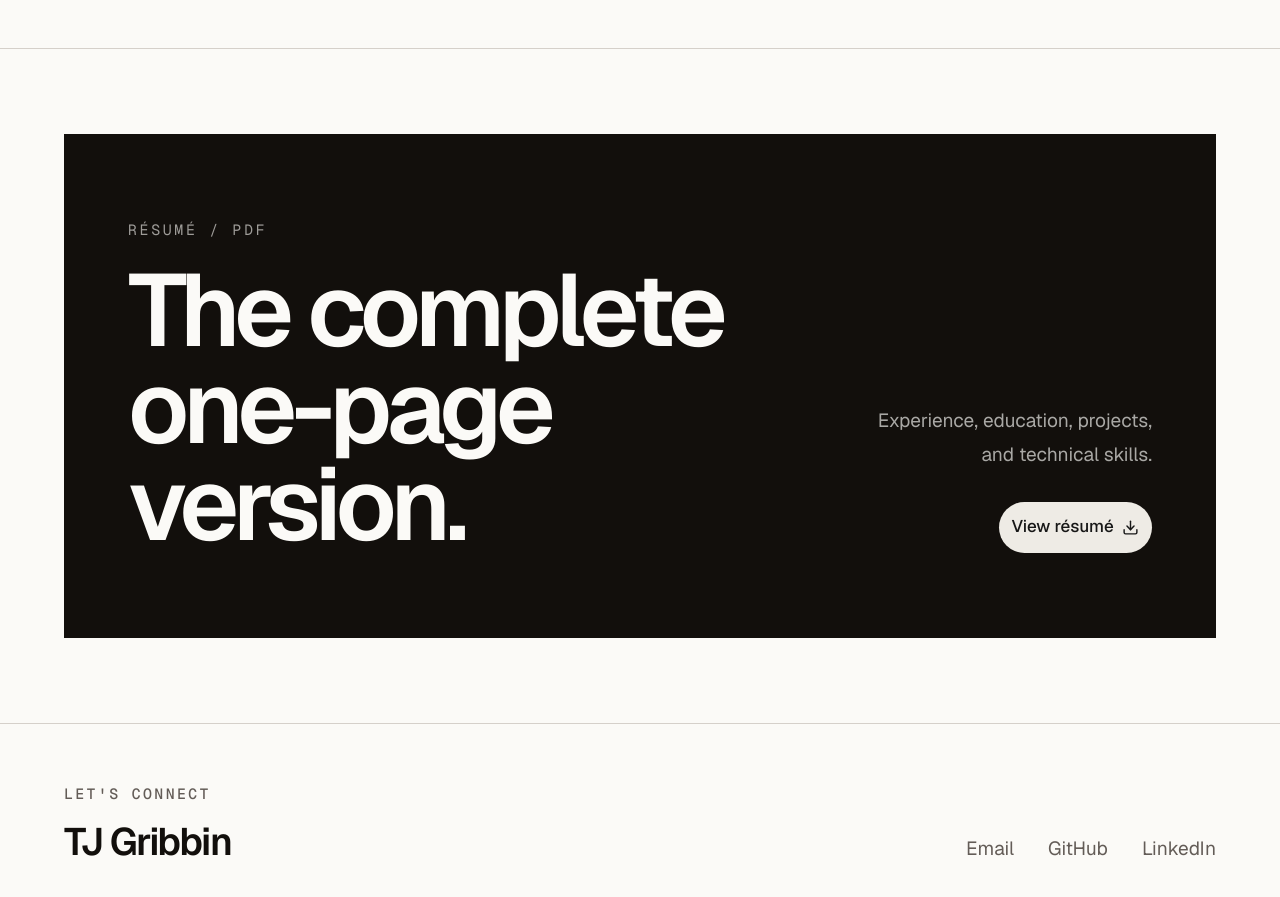
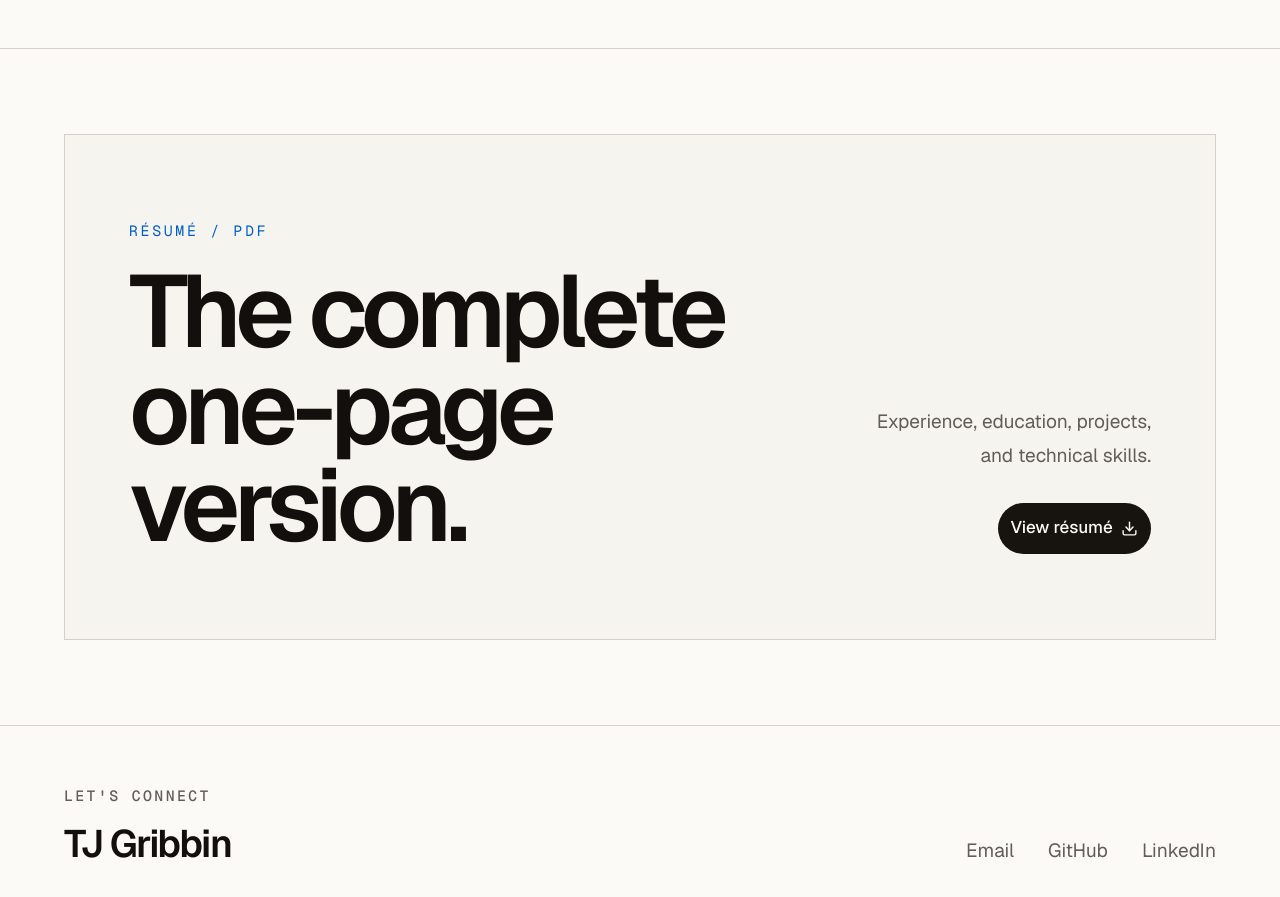
Before and after one commit to timothygribbin/personal-website-updated, a Next.js app: page / in a window 1280 px wide. Shown: the part 5860-6757 px from the top of the page. Built offline with nearby package versions, Linux system fonts and the light colour scheme.

Commit message:
fix: align resume section with dark theme

```diff
--- a/app/page.tsx
+++ b/app/page.tsx
@@ -230,9 +230,9 @@ export default function Home() {
         </section>
 
         <section id="resume" className="px-6 py-16 md:px-[5vw] md:py-20">
-          <div className="grid gap-12 bg-foreground px-8 py-12 text-background sm:px-12 sm:py-16 lg:grid-cols-12 lg:items-end lg:px-[5vw] lg:py-20">
+          <div className="grid gap-12 border border-border bg-muted/45 px-8 py-12 text-foreground sm:px-12 sm:py-16 lg:grid-cols-12 lg:items-end lg:px-[5vw] lg:py-20">
             <div className="lg:col-span-8">
-              <p className="font-mono text-sm uppercase tracking-[0.18em] text-background/60">
+              <p className="font-mono text-sm uppercase tracking-[0.18em] text-[var(--signal)]">
                 Résumé / PDF
               </p>
               <h2 className="mt-5 max-w-[12ch] text-5xl font-semibold leading-[0.95] tracking-[-0.055em] sm:text-7xl lg:text-8xl">
@@ -240,14 +240,14 @@ export default function Home() {
               </h2>
             </div>
             <div className="lg:col-span-4 lg:text-right">
-              <p className="mb-7 text-lg leading-8 text-background/65">
+              <p className="mb-7 text-lg leading-8 text-muted-foreground">
                 Experience, education, projects, and technical skills.
               </p>
               <a
                 href={portfolio.resumeHref}
                 target="_blank"
                 className={cn(
-                  buttonVariants({ variant: "secondary" }),
+                  buttonVariants({ variant: "default" }),
                   "h-12 rounded-full px-6 text-base",
                 )}
               >
```
